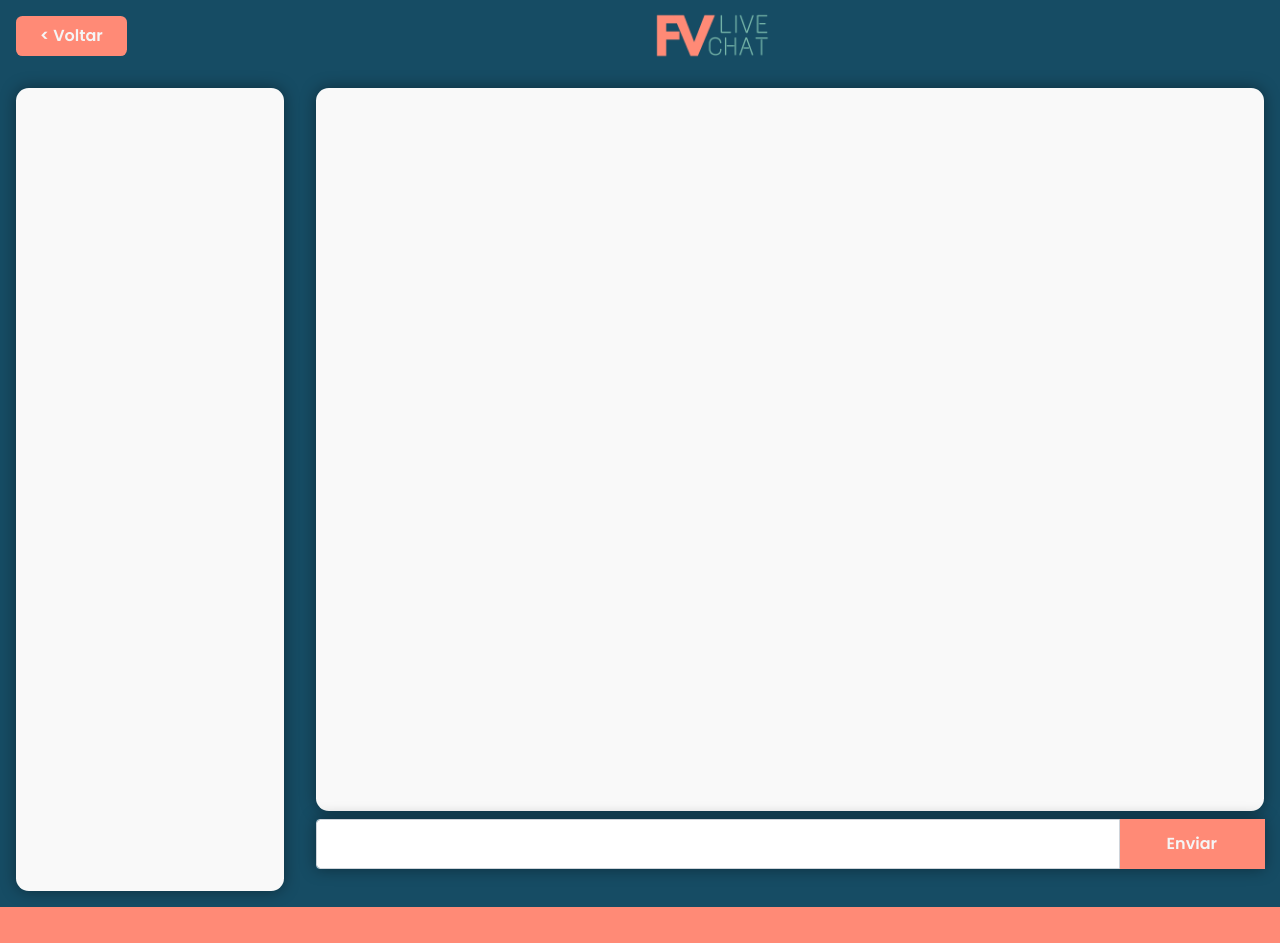
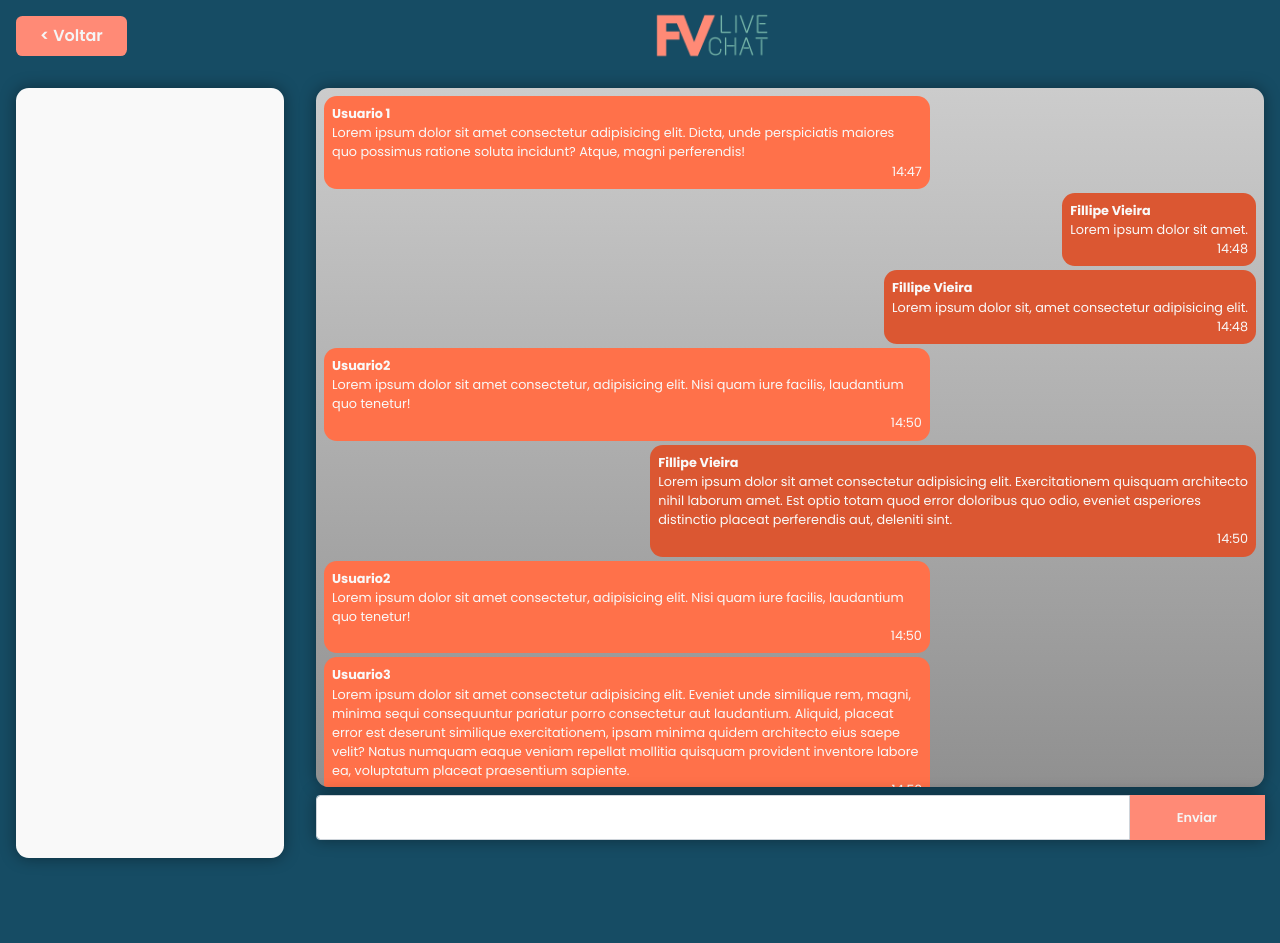
Before and after one commit to fillipevieira92/live-chat, a Flask app: page /chat in a window 1280 px wide. Run offline with Flask 2, Linux system fonts and the light colour scheme; some libraries are stand-ins or nearby versions.

Commit message:
Finalizando criaçao e visualizacao de salas

```diff
--- a/backend/repository/databaser.py
+++ b/backend/repository/databaser.py
@@ -20,7 +20,7 @@ class db:
     def set_room(self, nome):
         self.cursor.execute(f"INSERT INTO rooms (name, online) VALUES('{nome}',{0})")
         self.conn.commit()
-        self.cursor.execute(f"SELECT id FROM users WHERE name='{nome}'")
+        self.cursor.execute(f"SELECT id FROM rooms WHERE name='{nome}'")
         return [row for row in self.cursor][0][0]
 
 
--- a/frontend/static/css/base.css
+++ b/frontend/static/css/base.css
@@ -15,6 +15,8 @@
 body{
     margin: 0;
     padding: 0;
+    width: 100vw;
+    height: 100vh;
     background-color: var(--salmao);
     display: flex;
     justify-content: center;
--- a/frontend/static/css/room.css
+++ b/frontend/static/css/room.css
@@ -1,14 +1,14 @@
 main{
-    width: 100vw;
-    height: 88.6vh;
+    width: 100%;
+    height: 100%;
     background-color: var(--azul-escuro);
     margin: 0;
     padding: 0;
 }
 main>section{
     background-color: var(--amarelo-claro);
-    width: 100vw;
-    height: 100%;
+    width: 100%;
+    height: 85%;
     display: flex;
     flex-direction: row;
 }
@@ -37,12 +37,19 @@ aside>.people-online{
     padding: 1rem;
 }
 .chat-msgs{
-    background-color: var(--branco-gelo);
+    background-image: linear-gradient(to top, #909090, #ccc);
     width: 100%;
-    height: 90%;
+    height: 100%;
     border-radius: .8rem;
     padding: .5rem;
     box-shadow: 0 0 1rem rgba(0,0,0,0.4);
+    display: flex;
+    flex-direction: column;
+
+    overflow-y: auto;
+}
+.msg-row{
+    width: 100%;
 }
 .send-msg{
     background-color: none;
@@ -50,3 +57,44 @@ aside>.people-online{
     height: 10%;
 }
 .send-msg>.input-group{box-shadow: 0 0 1rem rgba(0,0,0,0.4);}
+.input-group>input{font-size: .8rem;}
+.input-group>button{font-size: .8rem;}
+
+.msg{
+    display: flexbox;
+    float: left;
+    width: fit-content;
+    max-width: 65%;
+    background-color: #ff714a;
+    color: var(--branco-gelo);
+    border-radius: .8rem;
+    padding: .5rem;
+    font-size: .8rem;
+}
+
+.msg-self{
+    float: right !important;
+    background-color:#db5732 !important;
+}
+
+/* ScrollBar */
+
+  * {
+    scrollbar-width: auto;
+    scrollbar-color: var(--azul-escuro);
+  }
+
+  /* Chrome, Edge, and Safari */
+  *::-webkit-scrollbar {
+    width: 16px;
+  }
+
+  *::-webkit-scrollbar-track {
+    background: #ffffff;
+  }
+
+  *::-webkit-scrollbar-thumb {
+    background-color: var(--azul-escuro);
+    border-radius: 10px;
+    border: 3px solid #ffffff;
+  }
--- a/frontend/templates/room.html
+++ b/frontend/templates/room.html
@@ -7,6 +7,7 @@
 
 <!-- Javascript -->
 <script src="{{ url_for('static', filename='js/room.js') }}" defer></script>
+<script src="{{ url_for('static', filename='js/socketio.js') }}" defer></script>
 {% endblock %}
 
 
@@ -24,7 +25,98 @@
         </aside>
         <div class="chat-box">
             <div class="chat-msgs">
-
+                <!-- MENSAGENS DE TESTE -->
+                <div class="msg-row">
+                    <div class="msg mb-1">
+                        <strong class="msg-user">
+                            Usuario 1
+                        </strong>
+                        <p class="msg-body mb-0">
+                            Lorem ipsum dolor sit amet consectetur adipisicing elit. Dicta, unde perspiciatis maiores quo possimus ratione soluta incidunt? Atque, magni perferendis!
+                        </p>
+                        <p class="msg-time float-end m-0">
+                            14:47
+                        </p>
+                    </div>
+                </div>
+                <div class="msg-row">
+                    <div class="msg msg-self mb-1">
+                        <strong class="msg-user">
+                            Fillipe Vieira
+                        </strong>
+                        <p class="msg-body mb-0">
+                            Lorem ipsum dolor sit amet.
+                        </p>
+                        <p class="msg-time float-end m-0">
+                            14:48
+                        </p>
+                    </div>
+                </div>
+                <div class="msg-row">
+                    <div class="msg msg-self mb-1">
+                        <strong class="msg-user">
+                            Fillipe Vieira
+                        </strong>
+                        <p class="msg-body mb-0">
+                            Lorem ipsum dolor sit, amet consectetur adipisicing elit.
+                        </p>
+                        <p class="msg-time float-end m-0">
+                            14:48
+                        </p>
+                    </div>
+                </div>
+                <div class="msg-row">
+                    <div class="msg mb-1">
+                        <strong class="msg-user">
+                            Usuario2
+                        </strong>
+                        <p class="msg-body mb-0">
+                            Lorem ipsum dolor sit amet consectetur, adipisicing elit. Nisi quam iure facilis, laudantium quo tenetur!
+                        </p>
+                        <p class="msg-time float-end m-0">
+                            14:50
+                        </p>
+                    </div>
+                </div>
+                <div class="msg-row">
+                    <div class="msg msg-self mb-1">
+                        <strong class="msg-user">
+                            Fillipe Vieira
+                        </strong>
+                        <p class="msg-body mb-0">
+                            Lorem ipsum dolor sit amet consectetur adipisicing elit. Exercitationem quisquam architecto nihil laborum amet. Est optio totam quod error doloribus quo odio, eveniet asperiores distinctio placeat perferendis aut, deleniti sint.
+                        </p>
+                        <p class="msg-time float-end m-0">
+                            14:50
+                        </p>
+                    </div>
+                </div>
+                <div class="msg-row">
+                    <div class="msg mb-1">
+                        <strong class="msg-user">
+                            Usuario2
+                        </strong>
+                        <p class="msg-body mb-0">
+                            Lorem ipsum dolor sit amet consectetur, adipisicing elit. Nisi quam iure facilis, laudantium quo tenetur!
+                        </p>
+                        <p class="msg-time float-end m-0">
+                            14:50
+                        </p>
+                    </div>
+                </div>
+                <div class="msg-row">
+                    <div class="msg mb-1">
+                        <strong class="msg-user">
+                            Usuario3
+                        </strong>
+                        <p class="msg-body mb-0">
+                            Lorem ipsum dolor sit amet consectetur adipisicing elit. Eveniet unde similique rem, magni, minima sequi consequuntur pariatur porro consectetur aut laudantium. Aliquid, placeat error est deserunt similique exercitationem, ipsam minima quidem architecto eius saepe velit? Natus numquam eaque veniam repellat mollitia quisquam provident inventore labore ea, voluptatum placeat praesentium sapiente.
+                        </p>
+                        <p class="msg-time float-end m-0">
+                            14:52
+                        </p>
+                    </div>
+                </div>
             </div>
             <div class="send-msg pt-2">
                 <div class="input-group">
```
Also changed, not shown: frontend/static/js/socketio.js (added).
